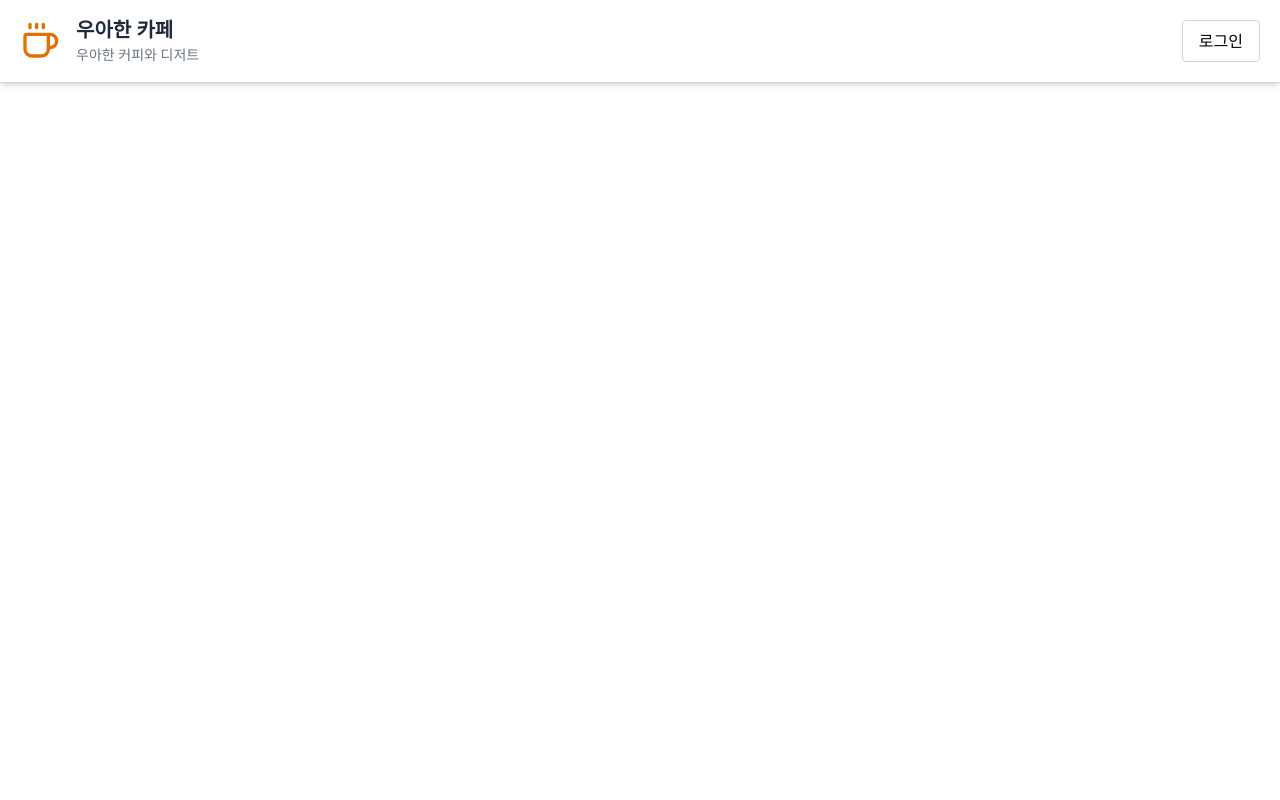
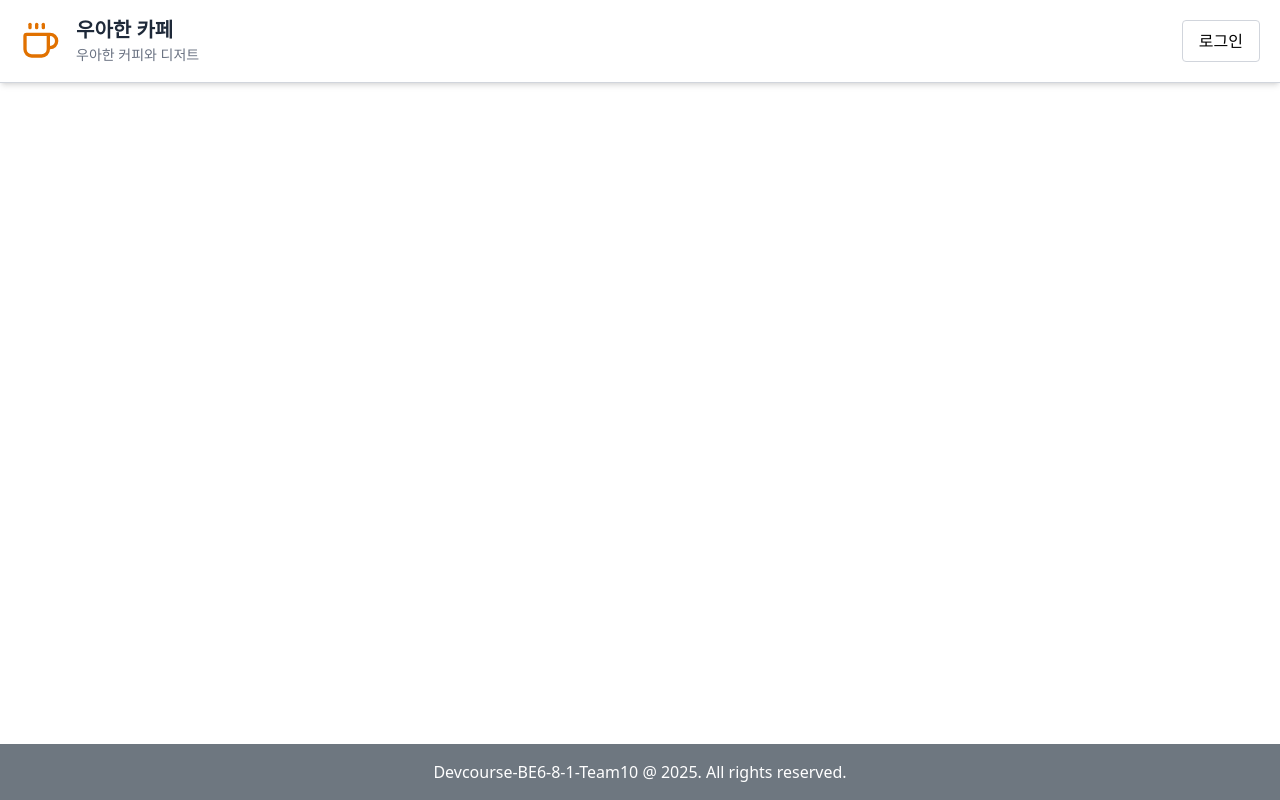
Before and after one commit to Devcourse-BE6-8-1-Team10/Frontend, a Next.js app: page / in a window 1280 px wide. Built offline with nearby package versions, Linux system fonts and the light colour scheme.

Commit message:
feat: footer 추가

```diff
--- /dev/null
+++ b/components/common/Footer.tsx
@@ -0,0 +1,8 @@
+// components/Footer.tsx
+export default function Footer() {
+  return (
+    <div className="w-full h-14 bg-[#6e7780] flex justify-center items-center text-white text-base fixed bottom-0 left-0 z-[100] py-4">
+      Devcourse-BE6-8-1-Team10 @ 2025. All rights reserved.
+    </div>
+  );
+}
--- a/src/app/layout.tsx
+++ b/src/app/layout.tsx
@@ -2,6 +2,7 @@ import type { Metadata } from "next";
 import { Geist, Geist_Mono } from "next/font/google";
 import "./globals.css";
 import Header from "@/components/common/Header";
+import Footer from "@/components/common/Footer";
 
 const geistSans = Geist({
   variable: "--font-geist-sans",
@@ -26,10 +27,9 @@ export default function RootLayout({
   return (
     <html lang="en">
       <body>
-        <Header/>
-        <main className="max-w-7xl mx-auto">
-            {children}
-        </main>
+        <Header />
+        <main className="max-w-7xl mx-auto">{children}</main>
+        <Footer />
       </body>
     </html>
   );
```
Also changed, not shown: package.json (+6 -5 lines), 1 other file (tests, documents, lock files or other folders).
